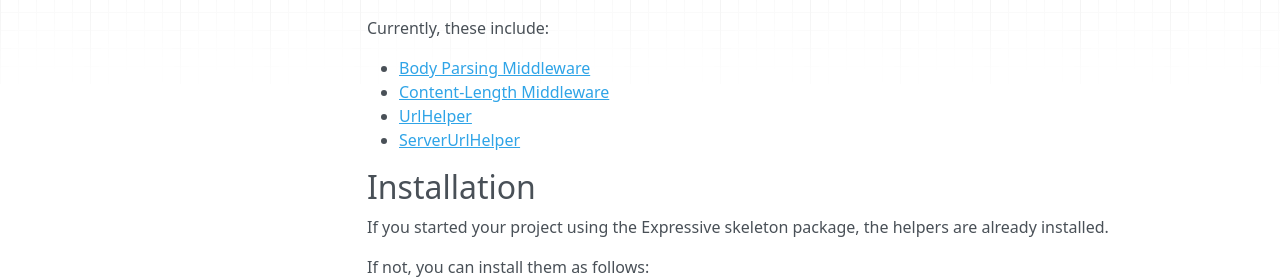
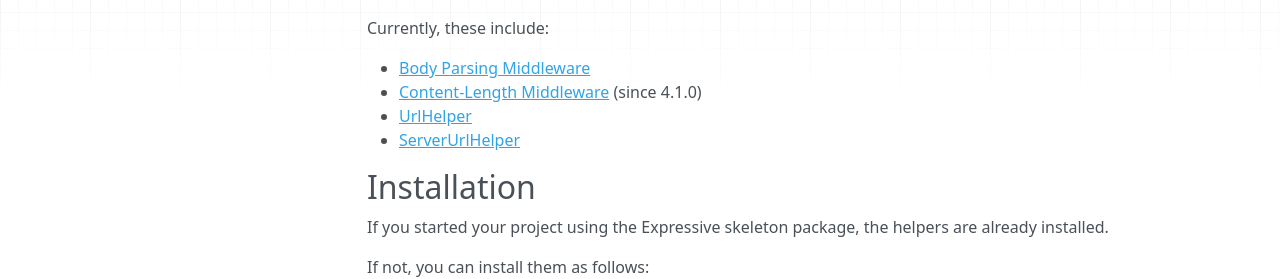
Before and after one commit to zendframework/zend-expressive, an MkDocs documentation site: the page built from doc/book/features/helpers/intro.md, in a window 1280 px wide. Shown: the part 222-501 px from the top of the page. Built offline with MkDocs 1.6.1, drawn with Linux system fonts in a browser that asks for light colours; nearby versions of some CDN libraries; old or Windows-style settings are respelled for this version of MkDocs.

Commit message:
Notes when the ContentLengthMiddleware was introduced

```diff
--- a/doc/book/features/helpers/intro.md
+++ b/doc/book/features/helpers/intro.md
@@ -7,7 +7,7 @@
 Currently, these include:
 
 - [Body Parsing Middleware](body-parse.md)
-- [Content-Length Middleware](content-length.md)
+- [Content-Length Middleware](content-length.md) (since 4.1.0)
 - [UrlHelper](url-helper.md)
 - [ServerUrlHelper](server-url-helper.md)
 
```
Also changed, not shown: doc/book/features/helpers/content-length.md (+2 -0 lines).
